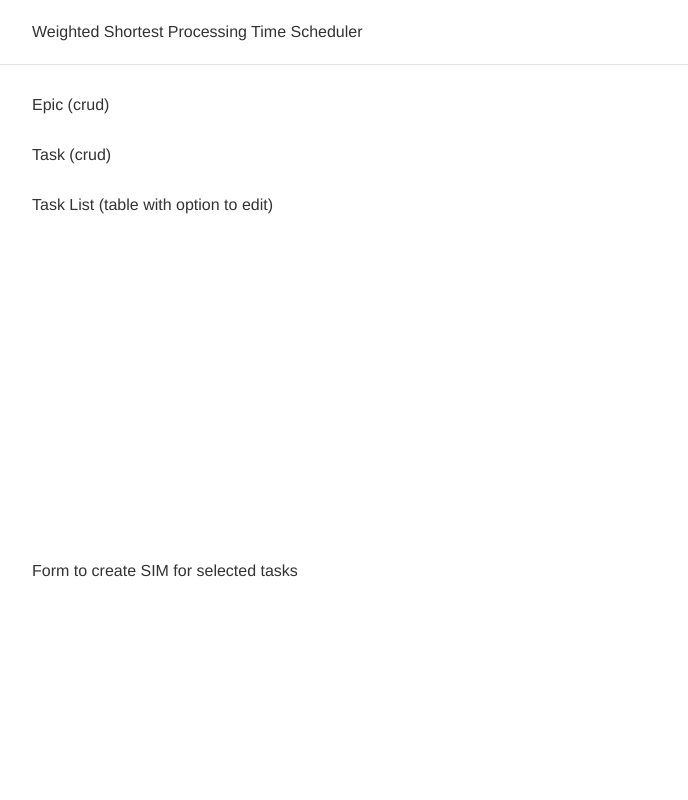
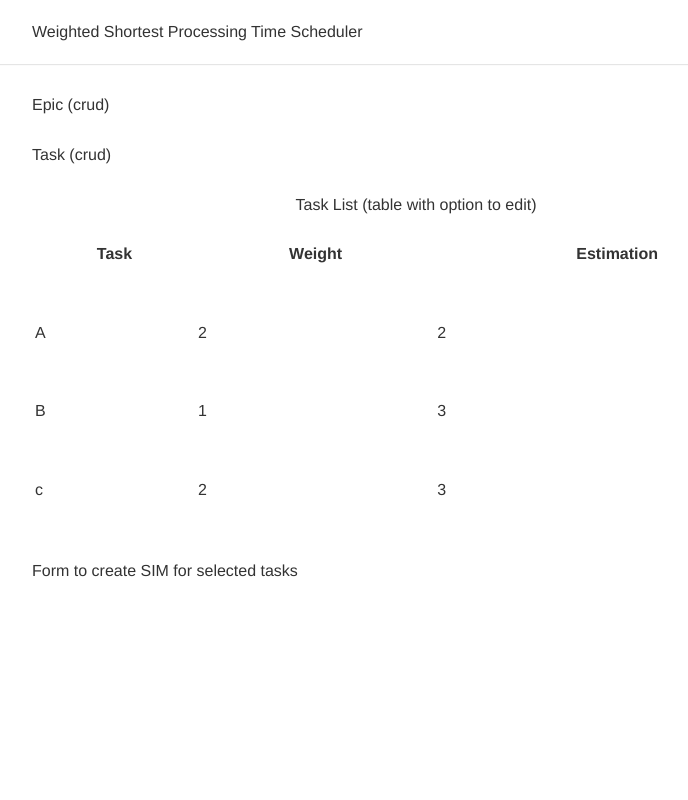
Before and after one commit to gabepk/wspt-scheduler, a React (Create React App) app: page / in a window 1280 px wide. Shown: the top 800 px of the page, without its empty margins (224-912 px from the left). Built offline with nearby package versions, Linux system fonts and the light colour scheme.

Commit message:
Scaffold Task table

```diff
--- a/src/Components/Footer.js
+++ b/src/Components/Footer.js
@@ -4,7 +4,7 @@ import styles from './Footer.module.css';
 const Footer = () => {
   return (
     <div className={styles.footer}>
-      <p>Amazon - All rights reserved</p>
+      <p>All rights reserved</p>
     </div>
   );
 };
--- a/src/Components/Scheduler/Scheduler.js
+++ b/src/Components/Scheduler/Scheduler.js
@@ -1,12 +1,23 @@
 import React from 'react';
 import styles from './Scheduler.module.css';
+import Task from './Task';
 
 const Scheduler = () => {
+  const [tasks, setTasks] = React.useState([]);
+
+  React.useEffect(() => {
+    setTasks([
+      { name: 'A', weight: 2, estimation: 2 },
+      { name: 'B', weight: 1, estimation: 3 },
+      { name: 'c', weight: 2, estimation: 3 },
+    ]);
+  }, []);
+
   return (
     <div className={`${styles.scheduler} container mainContainer`}>
       <div>Epic (crud)</div>
       <div>Task (crud)</div>
-      <div>Task List (table with option to edit)</div>
+      <Task tasks={tasks} />
       <div>Form to create SIM for selected tasks</div>
     </div>
   );
--- /dev/null
+++ b/src/Components/Scheduler/Task.js
@@ -0,0 +1,26 @@
+import React from 'react';
+import styles from './Task.module.css';
+
+const Task = ({ tasks }) => {
+  return (
+    <table className={styles.task}>
+      <caption>Task List (table with option to edit)</caption>
+      <tr>
+        <th>Task</th>
+        <th>Weight</th>
+        <th>Estimation</th>
+      </tr>
+      {tasks.map((task) => {
+        return (
+          <tr key={task.name}>
+            <td>{task.name}</td>
+            <td>{task.weight}</td>
+            <td>{task.estimation}</td>
+          </tr>
+        );
+      })}
+    </table>
+  );
+};
+
+export default Task;
```
Also changed, not shown: src/Components/Scheduler/Task.module.css (added), 1 other file (tests, documents, lock files or other folders).
